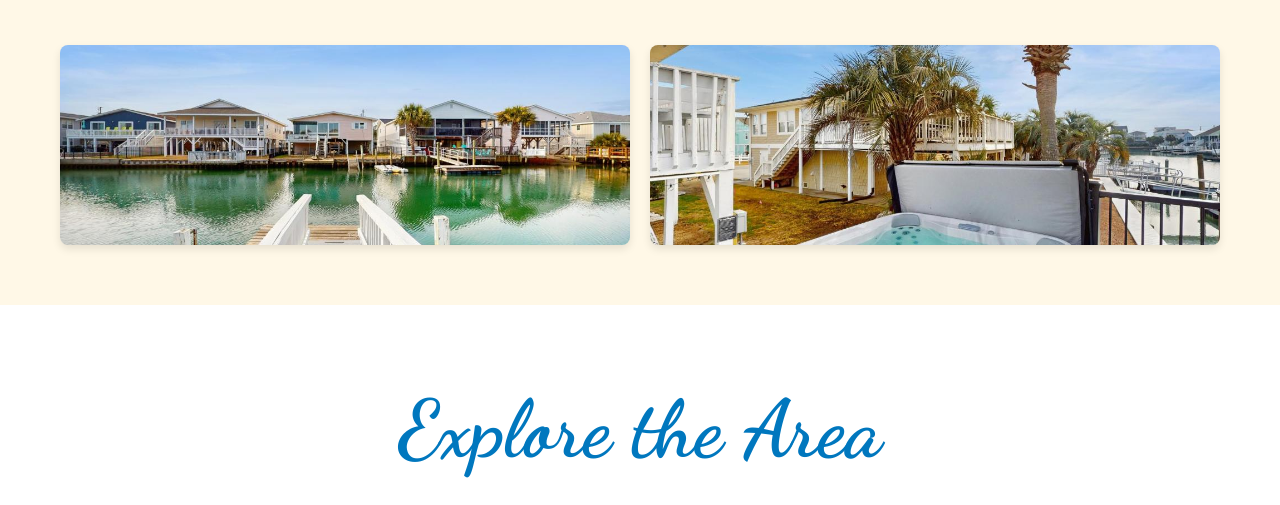
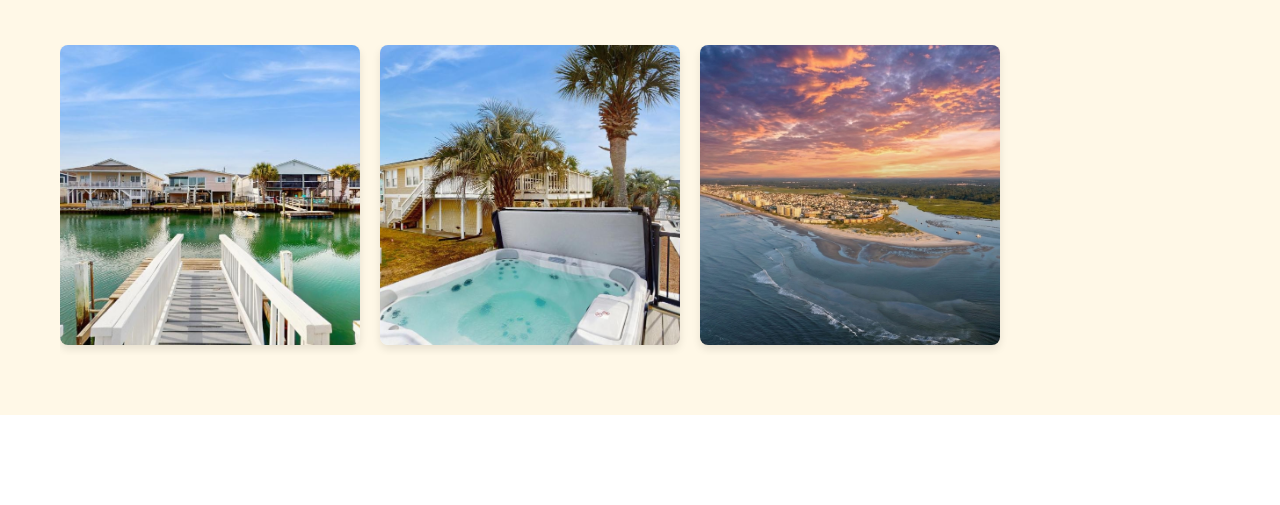
Before and after one commit to cjlarocque-dev/casadelmare, a plain HTML site: page index.html in a window 1280 px wide. Shown: the part 822-1327 px from the top of the page. Drawn offline with Linux system fonts and the light colour scheme.

Commit message:
Convert photo gallery to horizontal scroll with all pictures
- Add IMG_3719.JPG to gallery
- Change gallery from grid to horizontal scrolling flex layout
- Update gallery items to flex: 0 0 300px for fixed width
- Increase image height from 200px to 300px for better visibility
- Add smooth scroll behavior

Co-authored-by: Copilot <223556219+Copilot@users.noreply.github.com>

```diff
--- a/css/style.css
+++ b/css/style.css
@@ -164,12 +164,15 @@ body {
 }
 
 .gallery-grid {
-    display: grid;
-    grid-template-columns: repeat(auto-fit, minmax(250px, 1fr));
+    display: flex;
+    overflow-x: auto;
     gap: 20px;
+    padding-bottom: 10px;
+    scroll-behavior: smooth;
 }
 
 .gallery-item {
+    flex: 0 0 300px;
     overflow: hidden;
     border-radius: 8px;
     box-shadow: 0 4px 8px rgba(0, 0, 0, 0.1);
@@ -182,7 +185,7 @@ body {
 
 .gallery-item img {
     width: 100%;
-    height: 200px;
+    height: 300px;
     object-fit: cover;
     display: block;
 }
--- a/index.html
+++ b/index.html
@@ -58,6 +58,9 @@
                 </div>
                 <div class="gallery-item">
                     <img src="pictures/hottub.jpg" alt="Hot tub">
+                </div>
+                <div class="gallery-item">
+                    <img src="pictures/IMG_3719.JPG" alt="Property view">
                 </div>
             </div>
         </div>
```
Also changed, not shown: pictures/IMG_3719.JPG (added).
